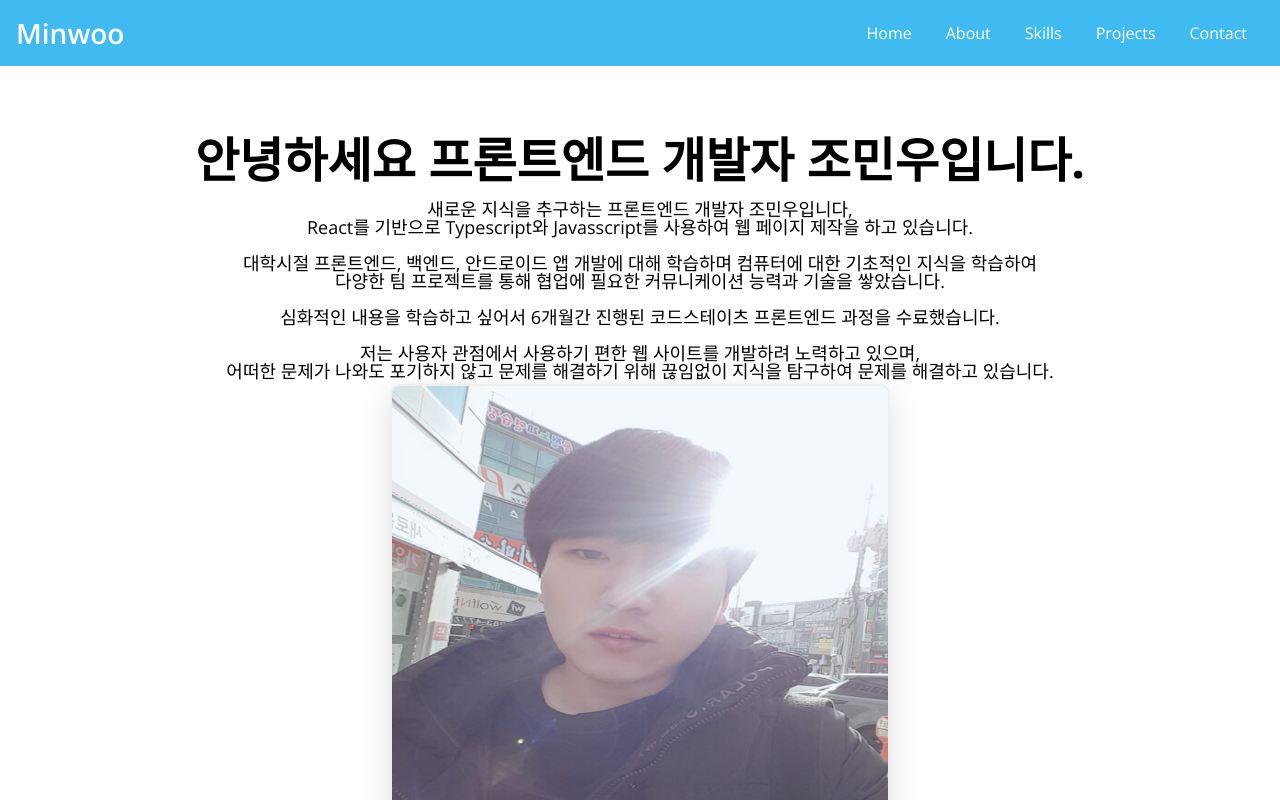
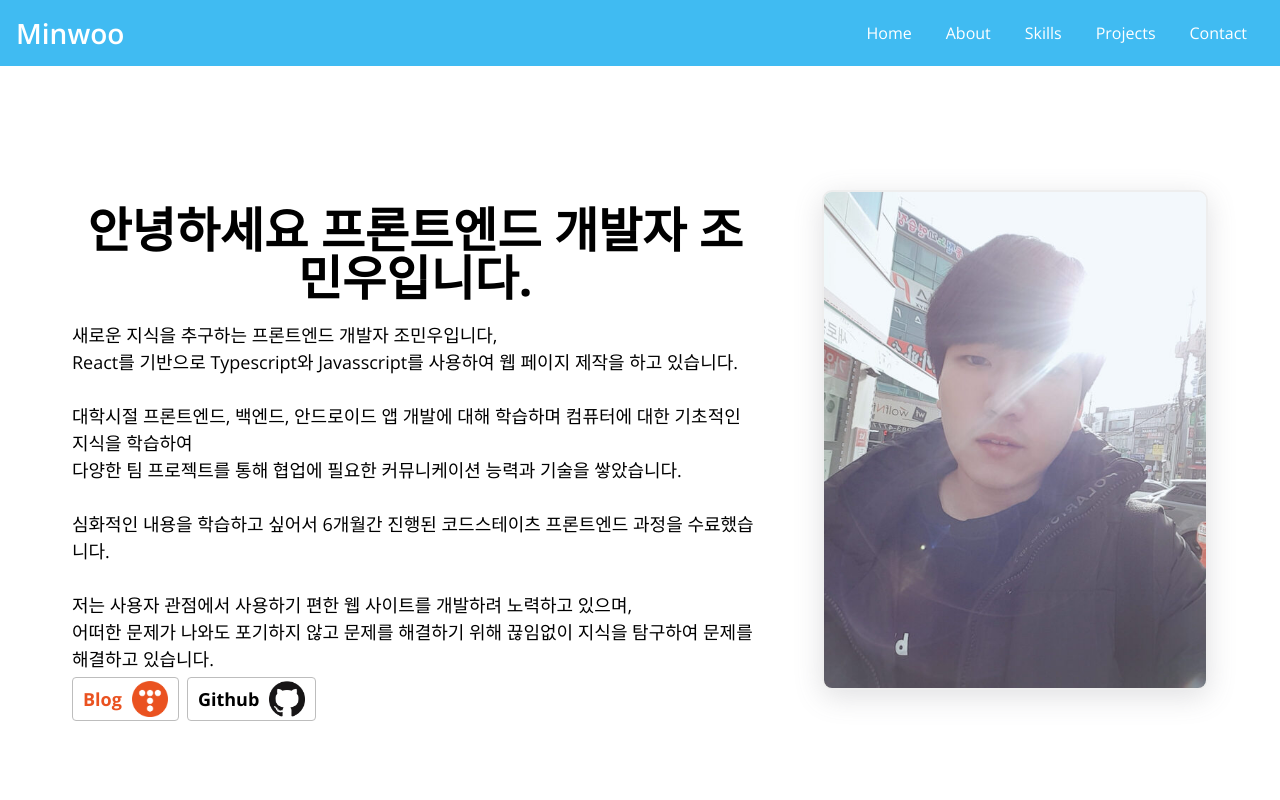
Before and after one commit to homile/TypeScript-Portfolio, a React (Create React App) app in the folder ts-portfolio/: page / in a window 1280 px wide. Shown: the top 800 px of the page. Built offline with nearby package versions, Linux system fonts and the light colour scheme; some icons are missing.

Commit message:
feat:Home 화면 pc디자인 완료

```diff
--- a/ts-portfolio/src/components/Home.tsx
+++ b/ts-portfolio/src/components/Home.tsx
@@ -1,24 +1,19 @@
 import React from 'react';
-import { useState } from 'react';
 import styled from 'styled-components';
 import profilePhoto from '../assets/img/minwoo.jpg';
 import SnsLink from './button/SnsLink';
 
 const Home = () => {
-  const [snsList, setSnsList] = useState([
-    { title: 'Blog', color: '#EA5220', img: '' },
-    { title: 'Github', color: '#000000', img: '' },
-  ]);
-
   return (
     <HomeSection>
-      <HomeContainer>
+      <LeftContainer>
+        <Content>
           <h1>안녕하세요 프론트엔드 개발자 조민우입니다.</h1>
-        <p>
+          <Desc>
             새로운 지식을 추구하는 프론트엔드 개발자 조민우입니다,
             <br />
-          React를 기반으로 Typescript와 Javasscript를 사용하여 웹 페이지 제작을
-          하고 있습니다.
+            React를 기반으로 Typescript와 Javasscript를 사용하여 웹 페이지
+            제작을 하고 있습니다.
             <br />
             <br />
             대학시절 프론트엔드, 백엔드, 안드로이드 앱 개발에 대해 학습하며
@@ -28,8 +23,8 @@ const Home = () => {
             쌓았습니다.
             <br />
             <br />
-          심화적인 내용을 학습하고 싶어서 6개월간 진행된 코드스테이츠 프론트엔드
-          과정을 수료했습니다.
+            심화적인 내용을 학습하고 싶어서 6개월간 진행된 코드스테이츠
+            프론트엔드 과정을 수료했습니다.
             <br />
             <br />
             저는 사용자 관점에서 사용하기 편한 웹 사이트를 개발하려 노력하고
@@ -38,9 +33,13 @@ const Home = () => {
             어떠한 문제가 나와도 포기하지 않고 문제를 해결하기 위해 끊임없이
             지식을 탐구하여 문제를 해결하고 있습니다.
             <br />
-        </p>
+          </Desc>
+          <SnsLink />
+        </Content>
+      </LeftContainer>
+      <RightContainer>
         <ProfileImg src={profilePhoto} alt="Minwoo's profile photo" />
-      </HomeContainer>
+      </RightContainer>
     </HomeSection>
   );
 };
@@ -48,6 +47,8 @@ const Home = () => {
 export default Home;
 
 const HomeSection = styled.section`
+  display: flex;
+  justify-content: center;
   width: 100vw;
   height: 100vh;
   padding: 40px;
@@ -55,17 +56,36 @@ const HomeSection = styled.section`
   text-align: center;
 `;
 
-const HomeContainer = styled.div`
-  .home_title,
-  .home_description {
-    color: ${(props) => props.theme.colorWhite};
-  }
+const LeftContainer = styled.div`
+  display: flex;
+  flex-direction: column;
+  justify-content: center;
+  padding: 2rem;
+`;
+
+const Content = styled.div`
+  display: flex;
+  flex-direction: column;
+  justify-content: space-between;
+  height: 31.25rem;
+`;
+
+const Desc = styled.p`
+  text-align: left;
+  line-height: 150%;
+`;
+
+const RightContainer = styled.div`
+  display: flex;
+  justify-content: center;
+  align-items: center;
+  padding: 2rem;
 `;
 
 const ProfileImg = styled.img`
-  width: 500px;
-  height: 500px;
-  /* 사각형을 동그랗게 */
+  width: 31.25rem;
+  max-width: 100%;
+  height: 31.25rem;
   border: 2px solid ${(props) => props.theme.colorLightWhite};
   border-radius: 10px;
   box-shadow: rgba(100, 100, 111, 0.2) 0px 7px 29px 0px;
```
Lines whose indentation alone changed are shown as unchanged.
